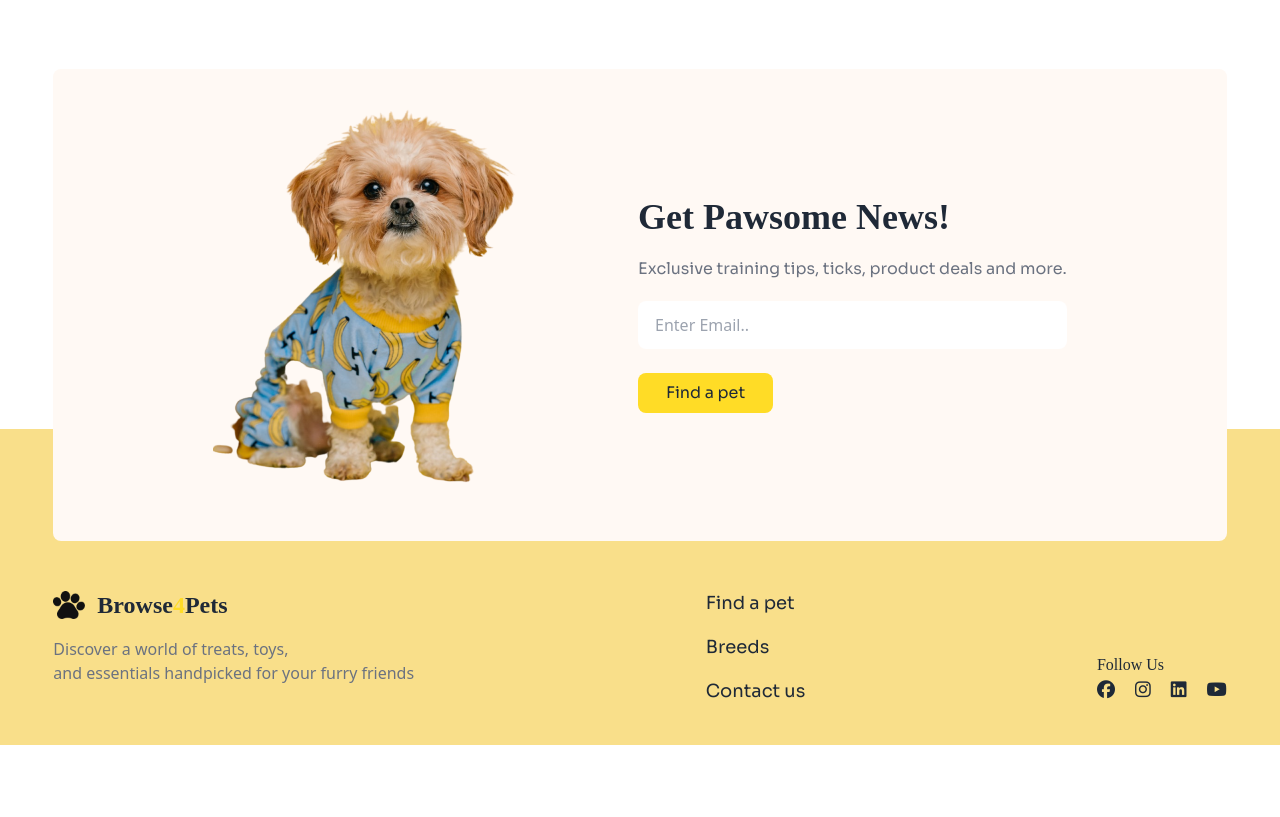
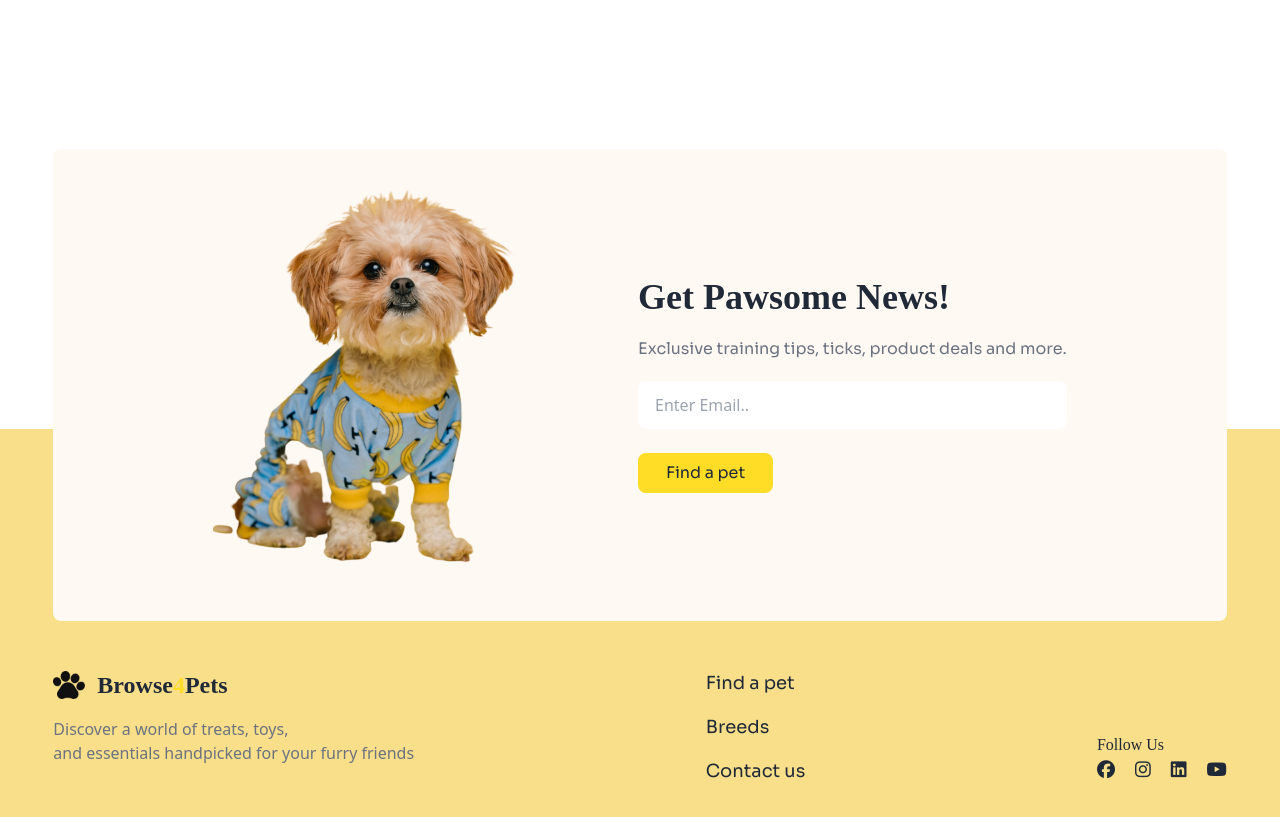
Before and after one commit to mdtanvirislamrakib/Assignment_03_Category_0001, a plain HTML site: page index.html in a window 1280 px wide. Shown: the part 3384-4201 px from the top of the page. Before the commit the page ends 4129 px from the top, so only its background shows below. Drawn offline with nearby package versions, Linux system fonts and the light colour scheme; a web font is replaced by a local one.

Commit message:
re styling footer section

```diff
--- a/index.html
+++ b/index.html
@@ -582,7 +582,7 @@
 
 
             <!-- submit section -->
-            <section class="w-11/12 bg-nav-bg mx-auto rounded-lg relative md:top-28 top-14">
+            <section class="w-11/12 bg-nav-bg mx-auto rounded-lg relative md:top-48 top-32">
                 <div class="flex flex-col md:flex-row items-center justify-between md:px-40 md:py-10 px-5 py-5">
                     <div>
                         <img src="assets/cute-pet-mid.png" alt="">
@@ -613,7 +613,7 @@
 
 
         <footer class="bg-card-bg ">
-            <div class="flex w-11/12 mx-auto justify-between flex-col md:flex-row md:space-y-0 space-y-5 md:pt-40 md:pb-10 pt-20 pb-5">
+            <div class="flex w-11/12 mx-auto justify-between flex-col md:flex-row md:space-y-0 space-y-5 md:pt-60 md:pb-10 pt-36 pb-5">
                 <div class="space-y-4">
                     <div class="flex items-center gap-3 md:text-2xl text-xl font-sub-font font-bold">
                         <img src="assets/logo-footer.png" alt="" class="w-8">
```
